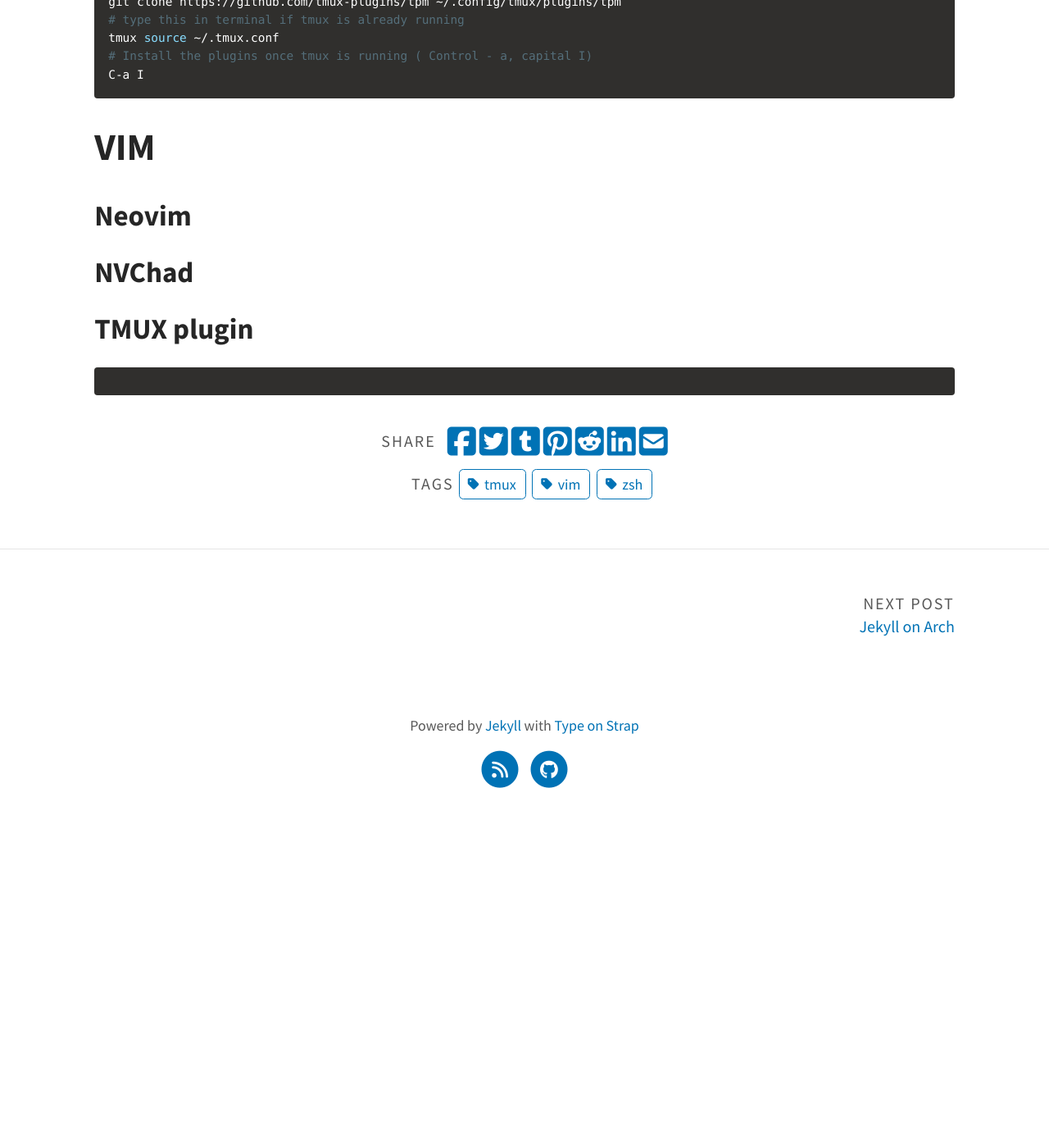
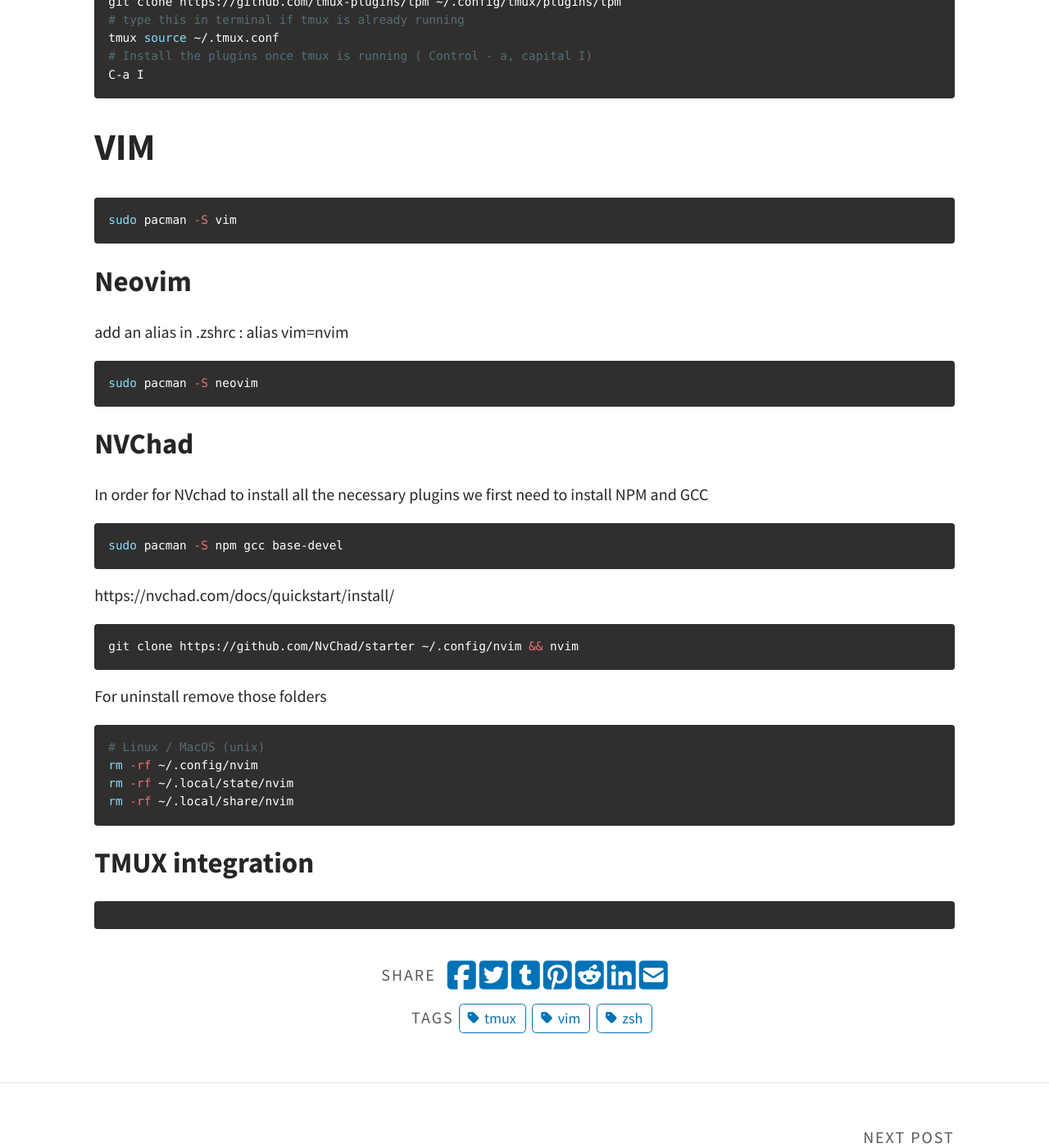
Before and after one commit to cristalcorp/cristalcorp.github.io, a Jekyll site: the page built from _posts/2024-09-21-Terminal.md, in a window 1280 px wide and 1400 px high, scrolled down 1900 px. Shown: the whole window at 82% size. Built offline with Jekyll 4.4.1, drawn with Linux system fonts in a browser that asks for light colours; a script that is not in the unit is left out; before the commit the page ends 2899 px from its top, so only the background shows below that.

Commit message:
terminal

````diff
--- a/_posts/2024-09-21-Terminal.md
+++ b/_posts/2024-09-21-Terminal.md
@@ -57,9 +57,32 @@ C-a I
 ```
 
 # VIM
+```bash
+sudo pacman -S vim
+```
 ## Neovim
+add an alias in .zshrc : alias vim=nvim
+```bash
+sudo pacman -S neovim
+```
 ## NVChad
-## TMUX plugin
+In order for NVchad to install all the necessary plugins we first need to install NPM and GCC
+```bash
+sudo pacman -S npm gcc base-devel
+```
+https://nvchad.com/docs/quickstart/install/
+```bash
+git clone https://github.com/NvChad/starter ~/.config/nvim && nvim
+```
+For uninstall remove those folders
+```bash
+# Linux / MacOS (unix)
+rm -rf ~/.config/nvim
+rm -rf ~/.local/state/nvim
+rm -rf ~/.local/share/nvim
+```
+
+## TMUX integration
 
 ```bash
 ```
````
Also changed, not shown: 1 other file.
